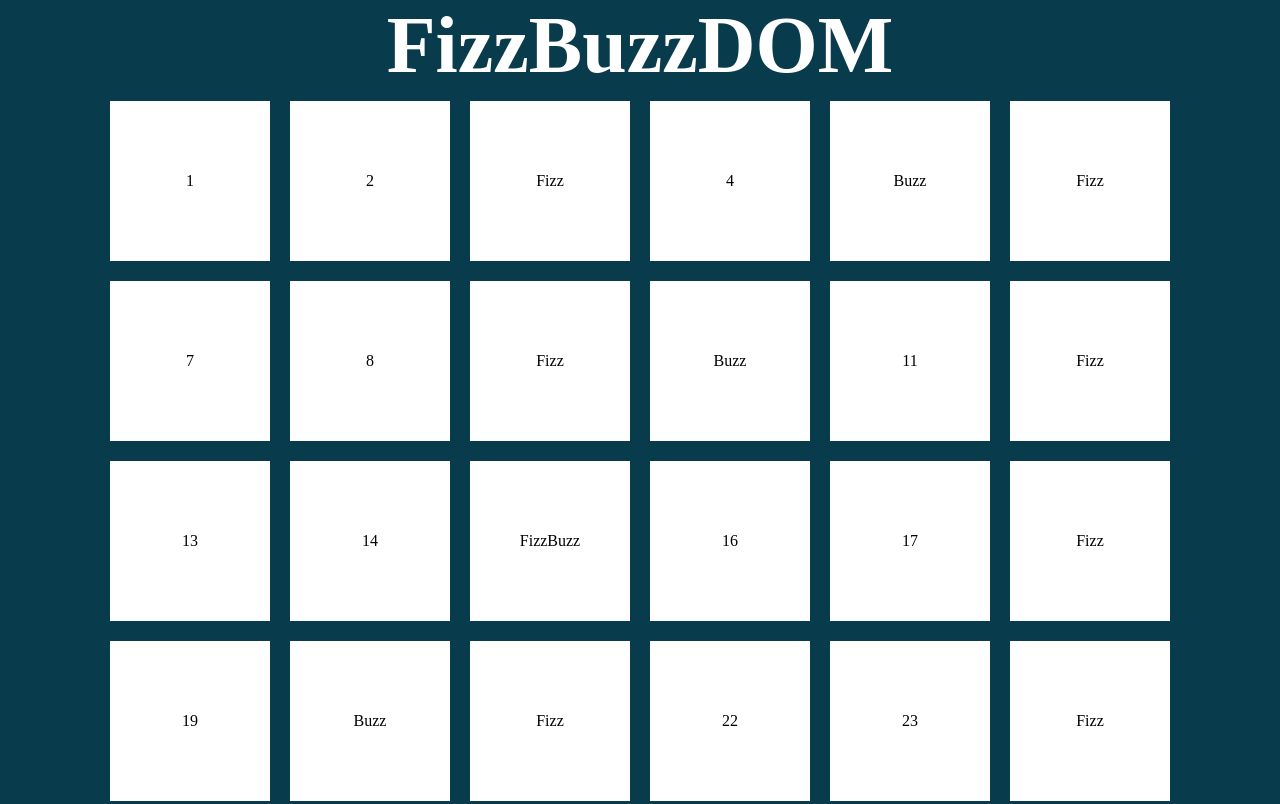
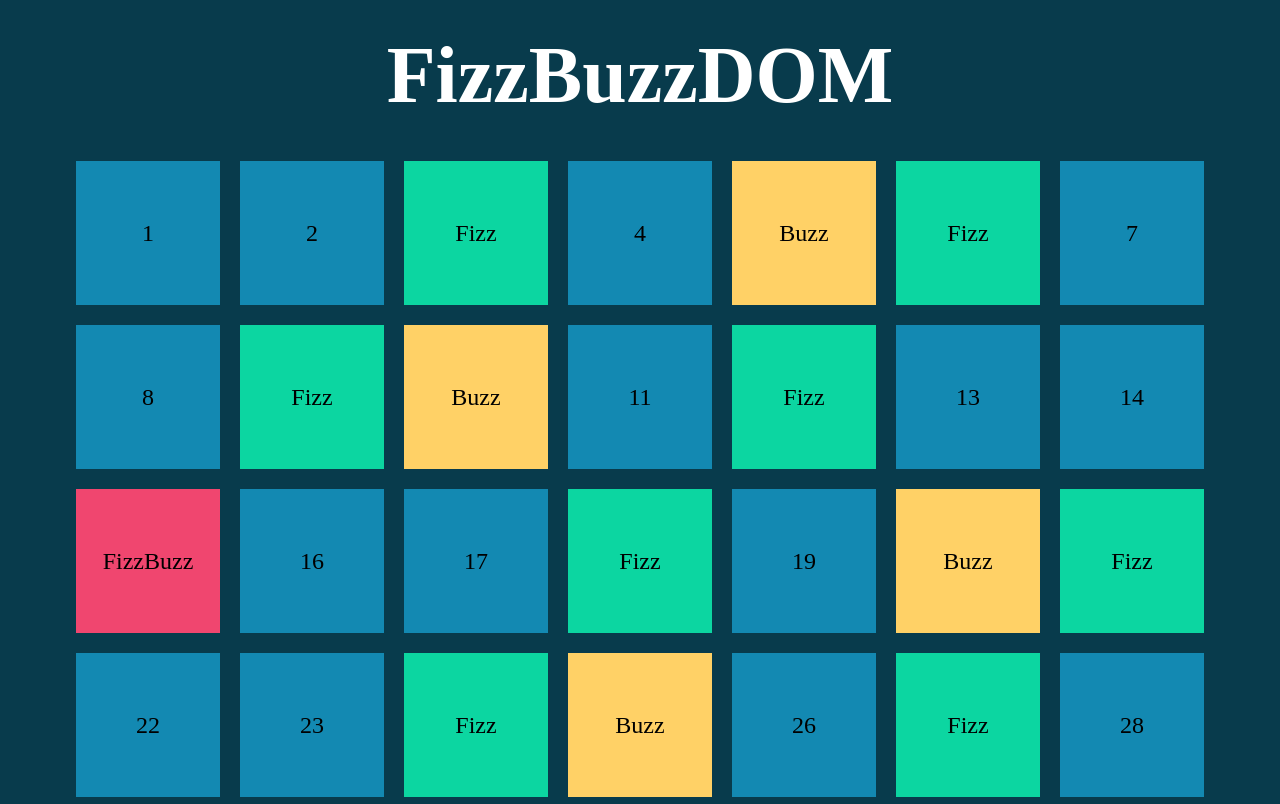
Before and after one commit to TheKaiser8/js-fizzbuzz, a plain HTML site: page index.html in a window 1280 px wide. Shown: the top 804 px of the page. Drawn offline with Linux system fonts and the light colour scheme.

Commit message:
Aggiunto BONUS 2

```diff
--- a/css/style.css
+++ b/css/style.css
@@ -31,11 +31,12 @@ body {
     justify-content: center;
 }
 .scoreboard__item {
-    height: 10rem;
-    width: 10rem;
-    background-color: #fff;
+    height: 9rem;
+    width: 9rem;
+    /* background-color: #fff; */
+    font-size: 1.5rem;
     text-align: center;
-    line-height: 10rem;
+    line-height: 9rem;
     margin: .625rem;
 }
 /*----------------
@@ -44,3 +45,21 @@ body {
 .text-white {
     color: #fff;
 }
+.number-bg-color {
+    background-color: #1389b2;
+}
+.fizz-bg-color {
+    background-color: #0cd6a1;
+}
+.buzz-bg-color {
+    background-color: #ffd166;
+}
+.fizzbuzz-bg-color {
+    background-color: #f0466f;
+}
+/*----------------
+    HEADER
+-----------------*/
+header {
+    padding: 1.875rem 0;
+}
--- a/js/main.js
+++ b/js/main.js
@@ -13,7 +13,7 @@
 // BONUS 1: Crea un container nel DOM , aggiungendo (attraverso la funzione append()) un elemento html con il numero o la stringa corretta da mostrare.
 // BONUS 2: Applica stili differenti agli elementi aggiunti al DOM nel BONUS 1, a seconda che il valore inserito sia un numero, un fizz, un buzz o un fizzbuzz.
 
-const scoreboard = document.querySelector('.scoreboard')
+const scoreboard = document.querySelector('.scoreboard');
 
 for( let i = 1; i <= 100; i++ ) {
     const scoreboardItem = document.createElement('div');
@@ -23,14 +23,18 @@ for( let i = 1; i <= 100; i++ ) {
 
     if( i % 15 === 0 ) {
         scoreboardItem.innerHTML = "FizzBuzz";
+        scoreboardItem.classList.add('fizzbuzz-bg-color');
         console.log("FizzBuzz");
     } else if( i % 3 === 0 ) {
         scoreboardItem.innerHTML = "Fizz";
+        scoreboardItem.classList.add('fizz-bg-color');
         console.log("Fizz");
     } else if( i % 5 === 0 ) {
         scoreboardItem.innerHTML = "Buzz";
+        scoreboardItem.classList.add('buzz-bg-color');
         console.log("Buzz");
     } else {
+        scoreboardItem.classList.add('number-bg-color');
         console.log(i);
     }
 }
```
